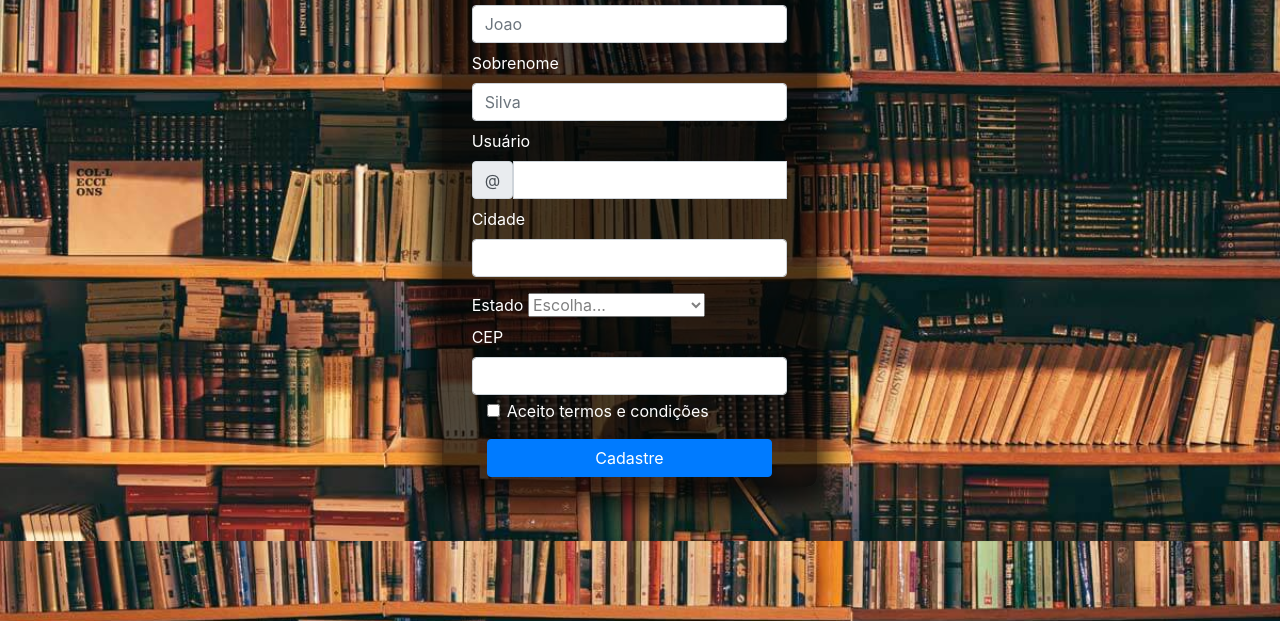
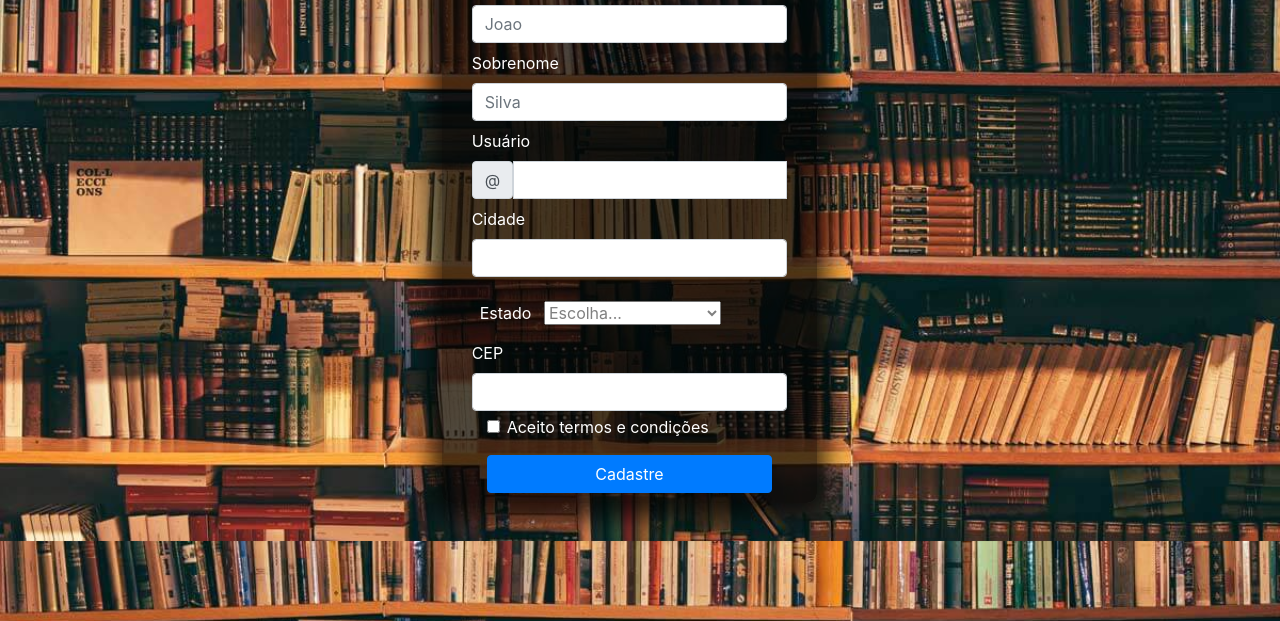
Before and after one commit to grasbiel/livraria-book-net, a plain HTML site: page signup.html in a window 1280 px wide. Shown: the part 179-800 px from the top of the page. Drawn offline with nearby package versions, Linux system fonts and the light colour scheme.

Commit message:
Att página de cadastro de usuários

```diff
--- a/signup.html
+++ b/signup.html
@@ -57,7 +57,7 @@
                               </div>
                             </div>
                             <div class="">
-                              <label for="estado" class="form-label mt-3">Estado</label>
+                              <label for="estado" class="form-label mt-3 p-2">Estado</label>
                               <select class="form-select" id="estado" required>
                                 <option selected disabled value="">Escolha...</option>
                                 <!--Estados-->
```
